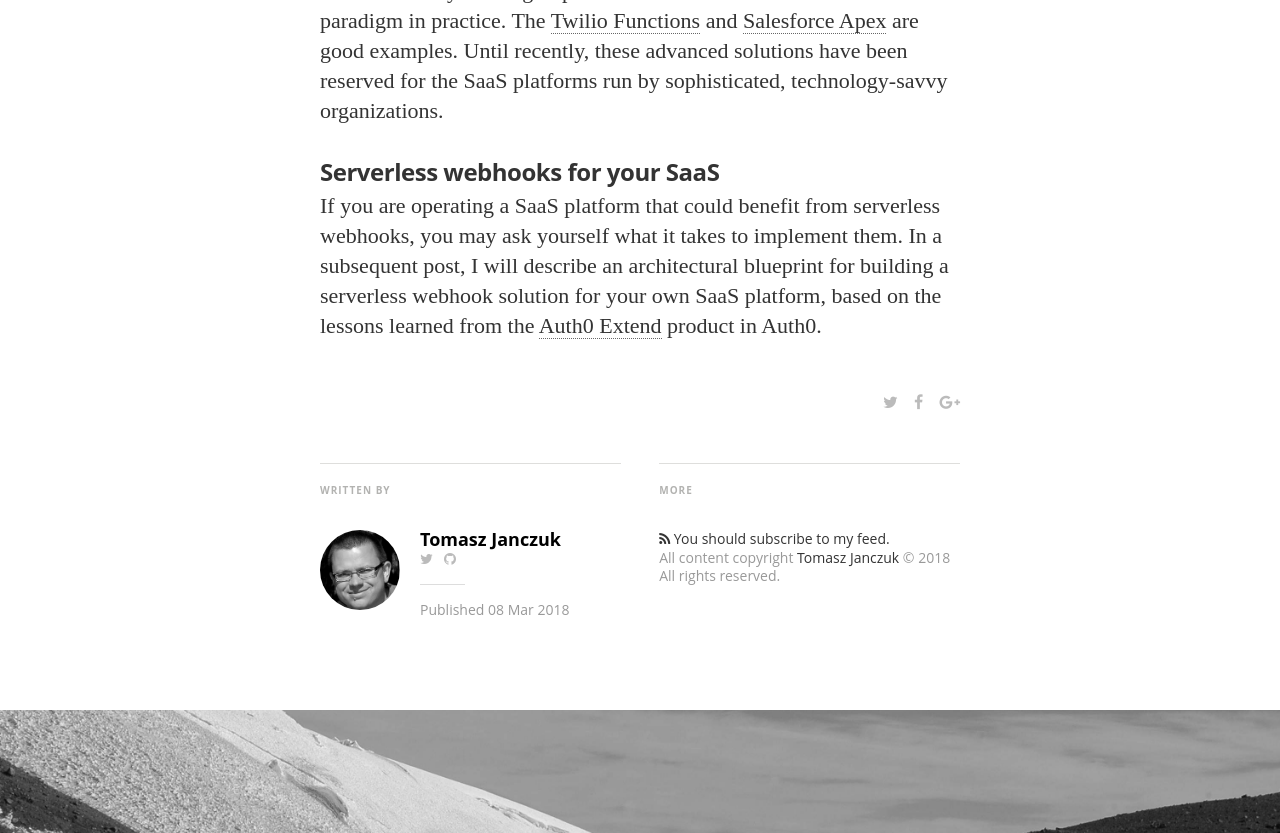
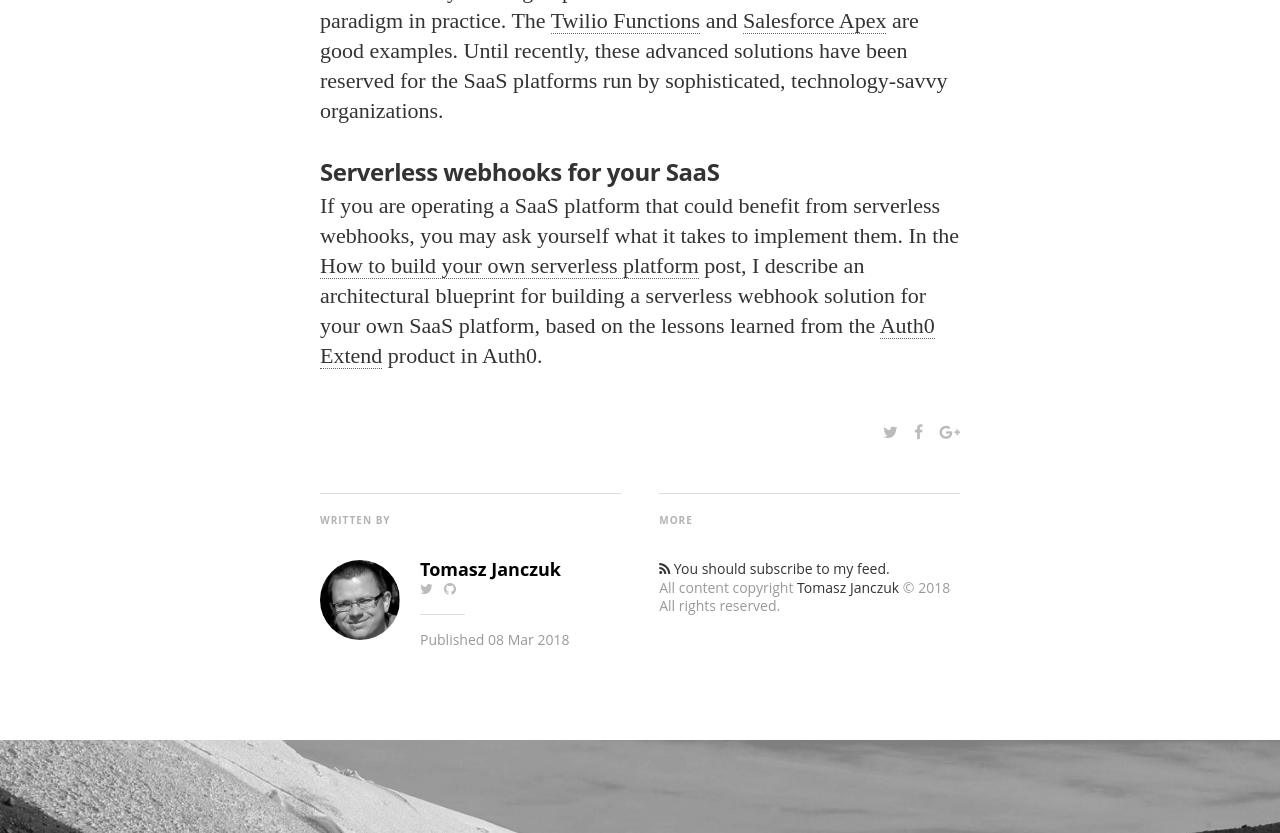
Before and after one commit to tjanczuk/tomasz.janczuk.org, a Jekyll site: the page built from _posts/2018-03-08-serverless-webhooks-to-revolutionize-the-saas.md, in a window 1280 px wide and 900 px high, scrolled down 3479 px, cut to the strip 67-900 px from the top of the window. Built offline with Jekyll 4.4.1, drawn with Linux system fonts in a browser that asks for light colours; nearby versions of some CDN libraries; some web fonts are replaced.

Commit message:
series link

```diff
--- a/_posts/2018-03-08-serverless-webhooks-to-revolutionize-the-saas.md
+++ b/_posts/2018-03-08-serverless-webhooks-to-revolutionize-the-saas.md
@@ -50,4 +50,4 @@
 
 ### Serverless webhooks for your SaaS
 
-If you are operating a SaaS platform that could benefit from serverless webhooks, you may ask yourself what it takes to implement them. In a subsequent post, I will describe an architectural blueprint for building a serverless webhook solution for your own SaaS platform, based on the lessons learned from the [Auth0 Extend](https://auth0.com/extend) product in Auth0.
+If you are operating a SaaS platform that could benefit from serverless webhooks, you may ask yourself what it takes to implement them. In the [How to build your own serverless platform](https://tomasz.janczuk.org/2018/03/how-to-build-your-own-serverless-platform.html) post, I  describe an architectural blueprint for building a serverless webhook solution for your own SaaS platform, based on the lessons learned from the [Auth0 Extend](https://auth0.com/extend) product in Auth0.
```
